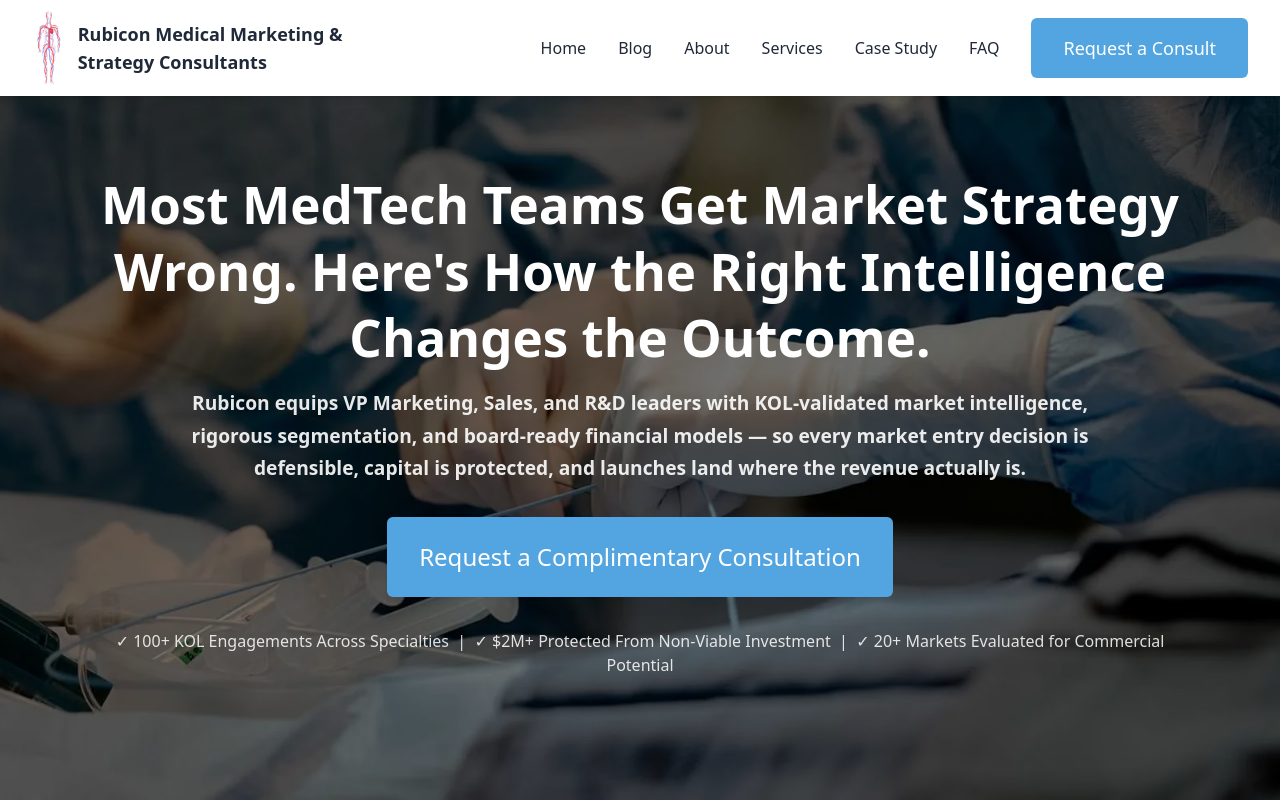
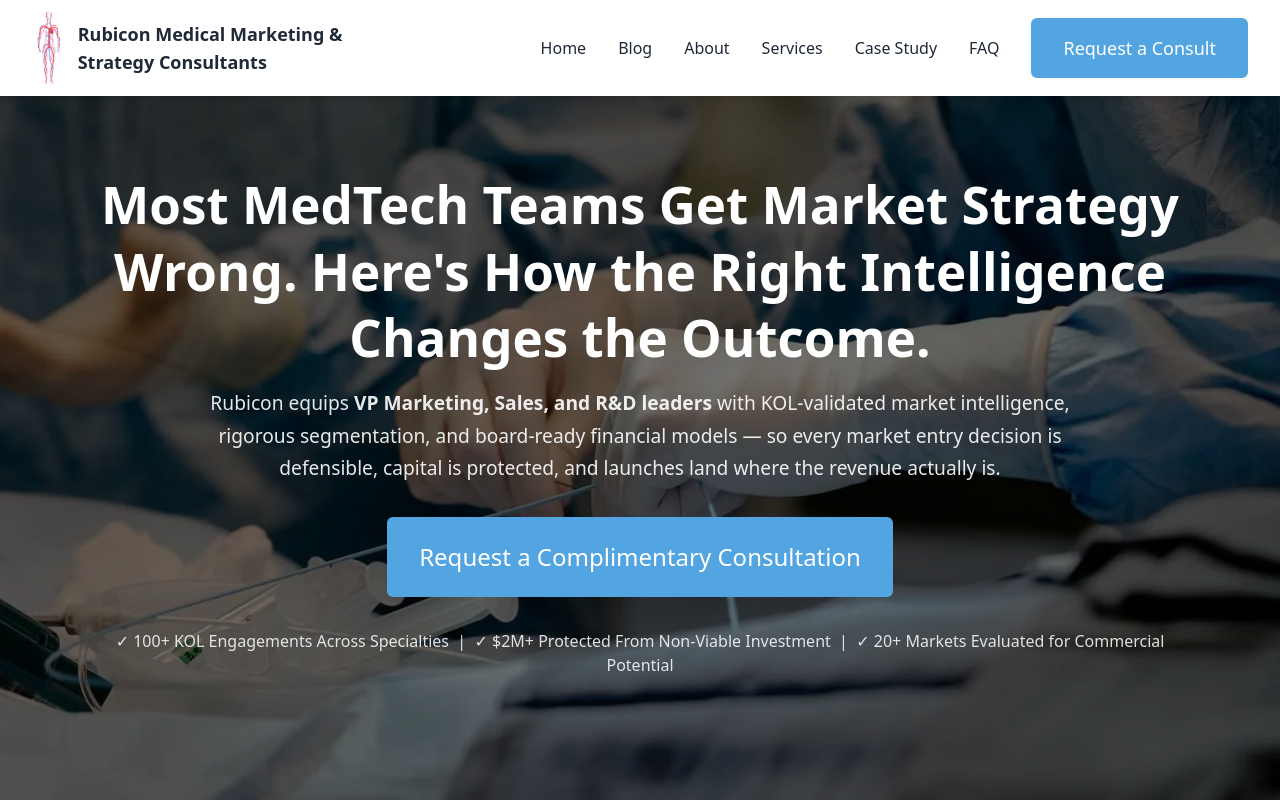
Before and after one commit to theanchorframe/Rubicon-med-frontend, a React (Vite) app: page / in a window 1280 px wide. Shown: the top 800 px of the page. Built offline with nearby package versions, Linux system fonts and the light colour scheme.

Commit message:
Changes
Co-authored-by: theanchorframe <225102299+theanchorframe@users.noreply.github.com>

```diff
--- a/src/components/HeroSection.tsx
+++ b/src/components/HeroSection.tsx
@@ -39,9 +39,9 @@ const HeroSection = ({ onOpenConsultation }: HeroSectionProps) => {
               initial={mounted ? { opacity: 0 } : false}
               animate={{ opacity: 1 }}
               transition={{ delay: 0.6 }}
-              className="mx-auto font-semibold"
+              className="mx-auto font-medium"
               style={{ color: "rgba(255,255,255,0.9)", fontSize: '1.2rem', lineHeight: '1.7', maxWidth: '900px' }}>
-              Rubicon equips <strong>VP Marketing, Sales, and R&D leaders</strong> with KOL-validated market intelligence, rigorous segmentation, and board-ready financial models — so every market entry decision is defensible, capital is protected, and launches land where the revenue actually is.
+              Rubicon equips <span className="font-semibold">VP Marketing, Sales, and R&D leaders</span> with KOL-validated market intelligence, rigorous segmentation, and board-ready financial models — so every market entry decision is defensible, capital is protected, and launches land where the revenue actually is.
             </motion.p>
 
             <motion.div
```
